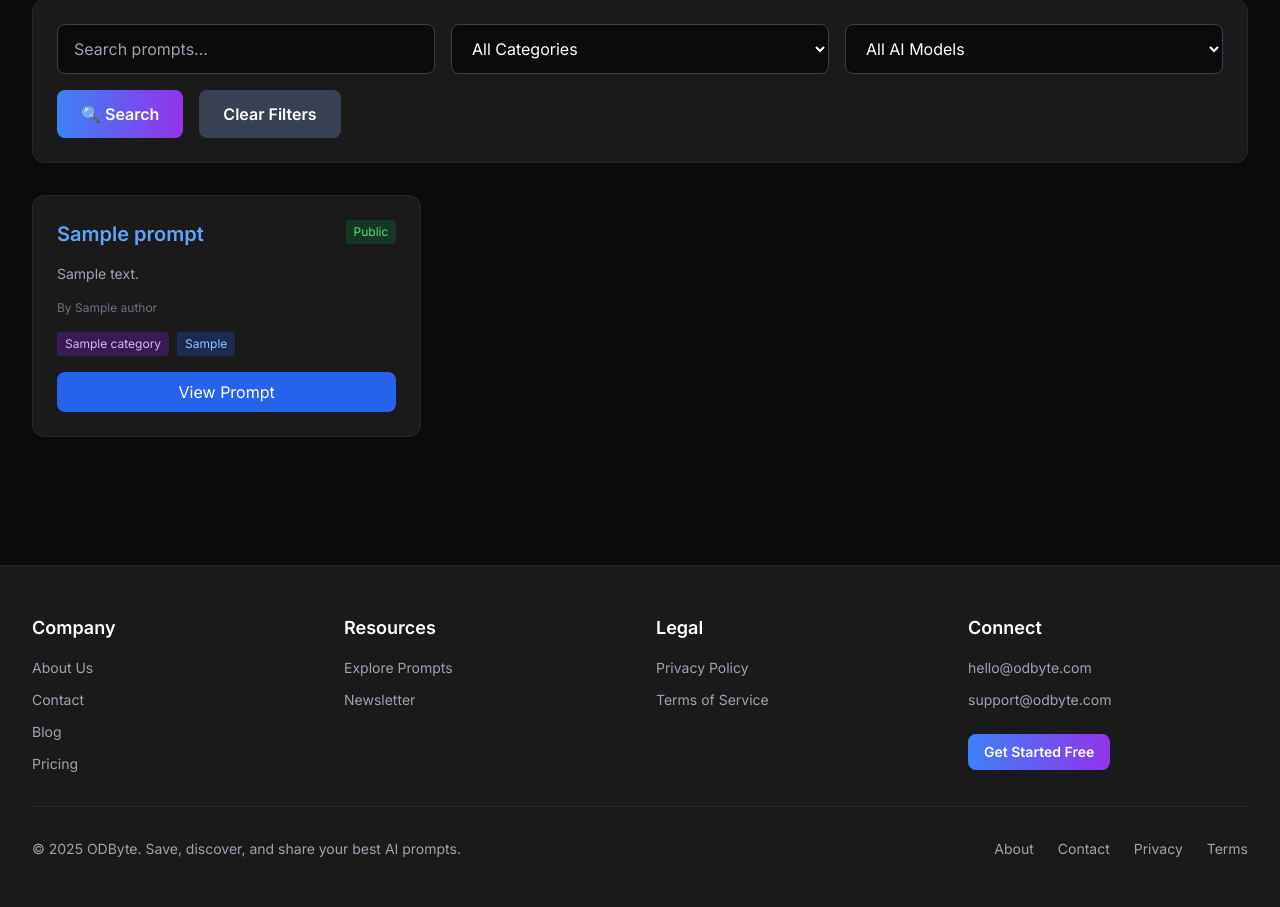
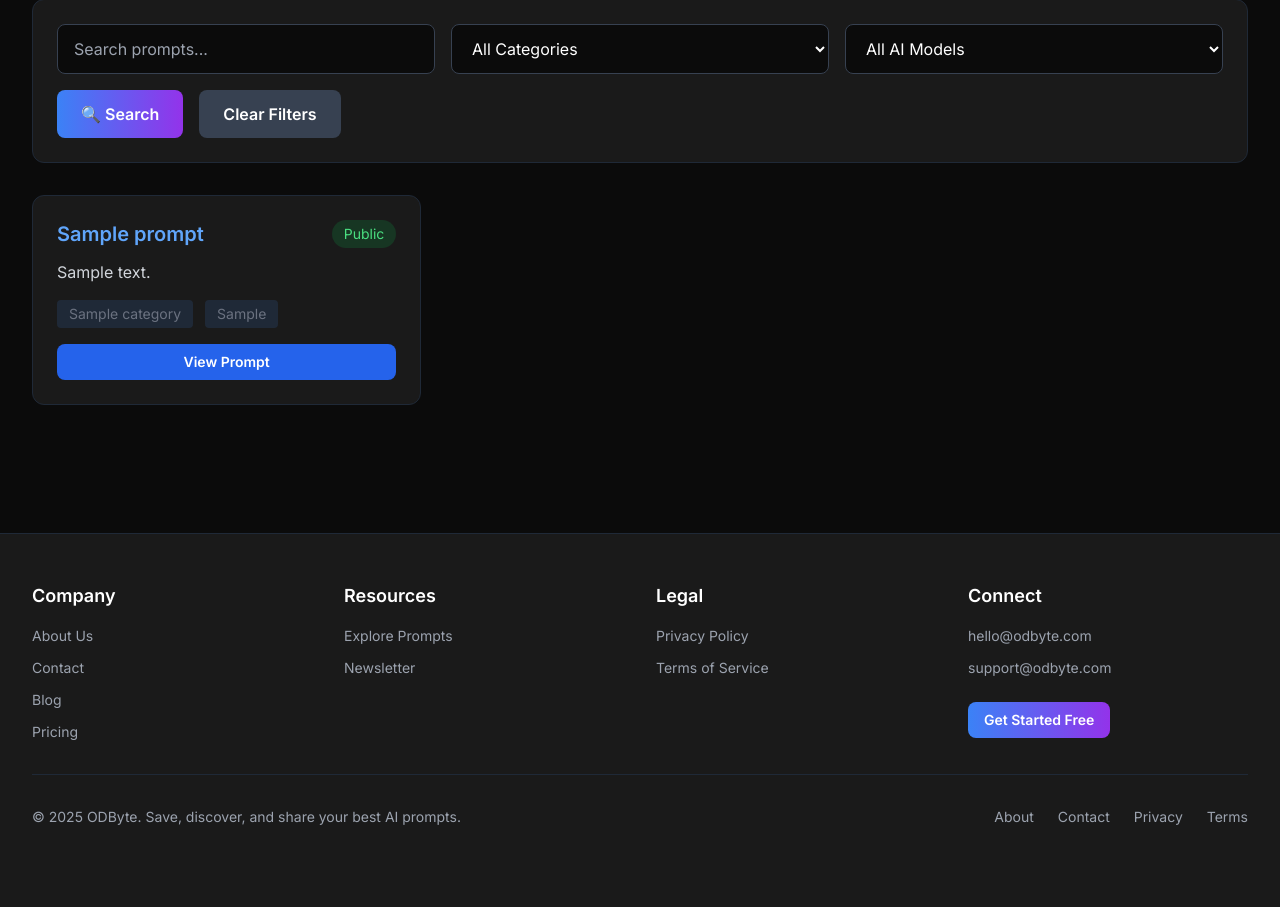
Before and after one commit to bantervines-bit/odbyte, a Python web app: template templates/explore.html in a window 1280 px wide. Shown: the part 186-1093 px from the top of the page. After the commit the page ends 1011 px from the top, so only its background shows below. Run offline with Jinja, Linux system fonts and the light colour scheme; the template is opened without the code that fills it: most values are stand-ins (such as "Sample title", 1, 10 or a date in 2020); some libraries are stand-ins or nearby versions.

Commit message:
Update explore.html

```diff
--- a/templates/explore.html
+++ b/templates/explore.html
@@ -41,29 +41,52 @@
     {% if prompts %}
         <div class="grid md:grid-cols-2 lg:grid-cols-3 gap-6">
             {% for prompt in prompts %}
-                <div class="bg-[#1a1a1a] p-6 rounded-xl border border-gray-800 hover:border-blue-500 transition card-hover">
-                    <div class="flex justify-between items-start mb-4">
+<div class="bg-[#1a1a1a] p-6 rounded-xl border border-gray-800 hover:border-blue-500 transition">
+    <div class="flex justify-between items-start mb-3">
         <h3 class="text-xl font-semibold text-blue-400">{{ prompt.title }}</h3>
-                        <span class="px-2 py-1 bg-green-900/50 text-green-400 text-xs rounded">Public</span>
+        <div class="flex gap-2">
+            {% if prompt.is_premium and prompt.premium_status == 'approved' %}
+            <span class="px-3 py-1 bg-gradient-to-r from-yellow-600 to-orange-600 text-white text-sm rounded-full font-semibold flex items-center gap-1">
+                ⭐ Premium
+            </span>
+            {% endif %}
+            {% if prompt.visibility == 'private' %}
+            <span class="px-3 py-1 bg-purple-900/50 text-purple-400 text-sm rounded-full">Private</span>
+            {% else %}
+            <span class="px-3 py-1 bg-green-900/50 text-green-400 text-sm rounded-full">Public</span>
+            {% endif %}
+        </div>
     </div>
 
-                    <p class="text-gray-400 text-sm mb-4">{{ prompt.description[:100] }}{% if prompt.description|length > 100 %}...{% endif %}</p>
+    <p class="text-gray-300 mb-4">{{ prompt.description }}</p>
 
-                    <p class="text-gray-500 text-xs mb-4">By {{ prompt.author.name }}</p>
-
-                    <div class="flex flex-wrap gap-2 mb-4">
+    <div class="flex items-center gap-3 text-sm text-gray-500 mb-4">
         {% if prompt.category %}
-                            <span class="px-2 py-1 bg-purple-900/50 text-purple-300 text-xs rounded">{{ prompt.category }}</span>
+        <span class="px-3 py-1 bg-gray-800 rounded">{{ prompt.category }}</span>
         {% endif %}
         {% if prompt.ai_model %}
-                            <span class="px-2 py-1 bg-blue-900/50 text-blue-300 text-xs rounded">{{ prompt.ai_model }}</span>
+        <span class="px-3 py-1 bg-gray-800 rounded">{{ prompt.ai_model }}</span>
         {% endif %}
     </div>
 
+    {% if prompt.is_premium and prompt.premium_status == 'approved' %}
+        {% if user_plan in ['diamond', 'premium'] %}
             <a href="{{ url_for('view_prompt', id=prompt.id) }}"
-                       class="block w-full px-4 py-2 bg-blue-600 hover:bg-blue-700 rounded-lg text-center transition">
+               class="block text-center px-4 py-2 bg-gradient-to-r from-yellow-600 to-orange-600 hover:opacity-90 rounded-lg text-sm font-semibold transition">
+                View Premium Prompt
+            </a>
+        {% else %}
+            <button onclick="alert('Upgrade to Diamond to access premium prompts!')"
+                    class="w-full px-4 py-2 bg-gray-700 text-gray-400 rounded-lg text-sm font-semibold cursor-not-allowed">
+                🔒 Diamond Only
+            </button>
+        {% endif %}
+    {% else %}
+        <a href="{{ url_for('view_prompt', id=prompt.id) }}"
+           class="block text-center px-4 py-2 bg-blue-600 hover:bg-blue-700 rounded-lg text-sm font-semibold transition">
             View Prompt
         </a>
+    {% endif %}
 </div>
 {% endfor %}
         </div>
```
Lines whose indentation alone changed are shown as unchanged.
